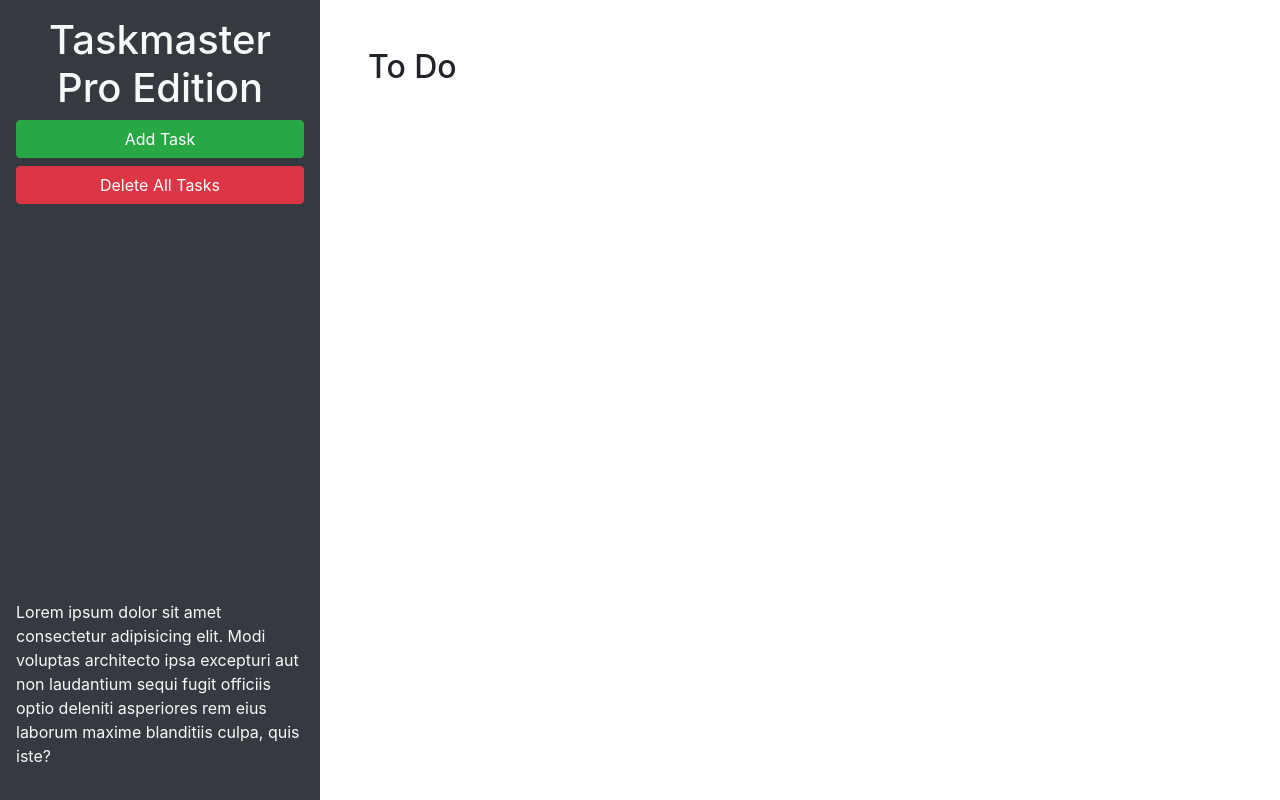
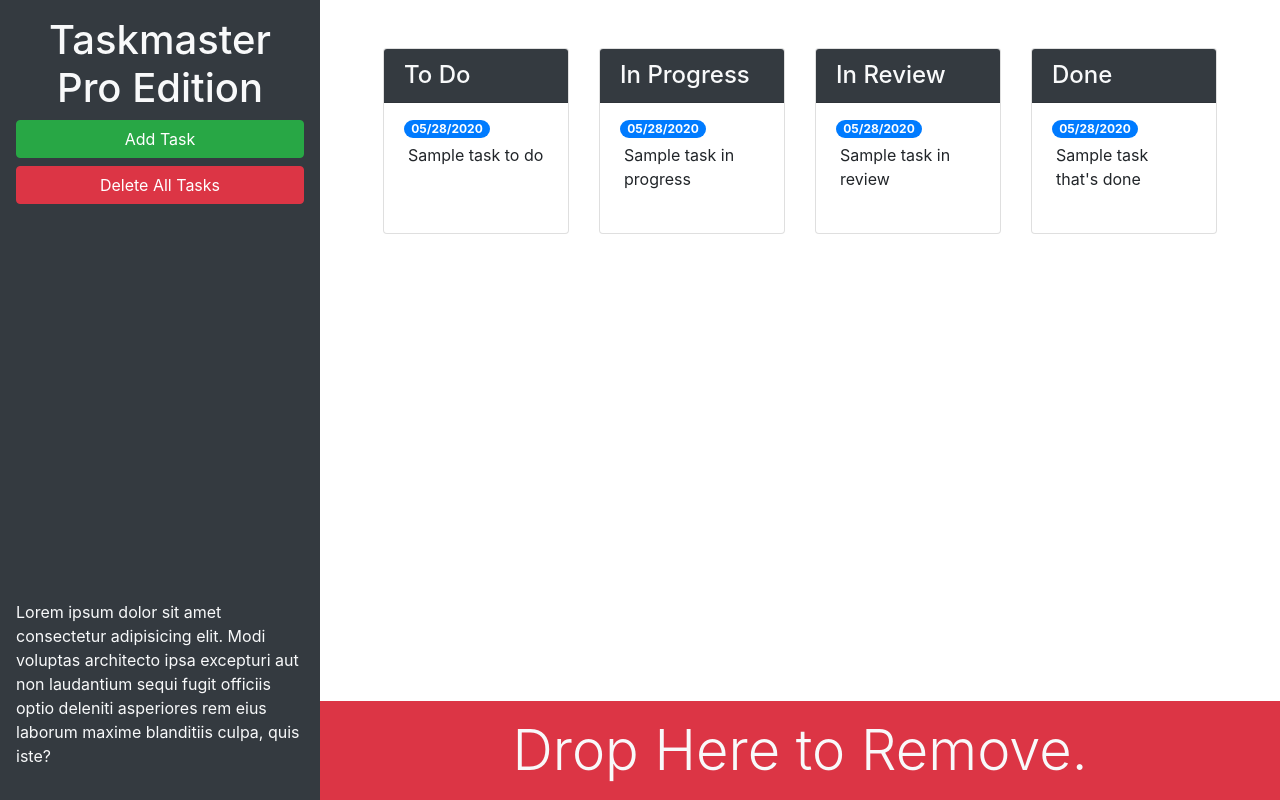
Before and after one commit to Clos86/taskmaster-pro, a plain HTML site: page index.html in a window 1280 px wide. Drawn offline with nearby package versions, Linux system fonts and the light colour scheme.

Commit message:
finished 5.2

```diff
--- a/index.html
+++ b/index.html
@@ -13,20 +13,83 @@
 <body>
 
   <div class="row min-vh-100 no-gutters">
-    <header class="col-12 col-lg-3 bg-dark text-light d-flex flex-column p-4 p-lg-3">
+    <header class="col-12 col-lg-3 bg-dark text-light sticky-top d-flex flex-column p-4 p-lg-3">
       <h1 class="text-center">Taskmaster Pro Edition</h1>
       <button id="create-task" class="btn btn-block btn-success" data-toggle="modal" data-target="#task-form-modal">Add
         Task</button>
       <button id="remove-tasks" class="btn btn-block btn-danger">Delete All Tasks</button>
-      <p class="mt-auto">Lorem ipsum dolor sit amet consectetur adipisicing elit. Modi voluptas architecto ipsa
+      <p class="mt-auto d-none d-lg-block">Lorem ipsum dolor sit amet consectetur adipisicing elit. Modi voluptas architecto ipsa
         excepturi aut non
         laudantium sequi fugit officiis optio deleniti asperiores rem eius laborum maxime blanditiis culpa, quis iste?
       </p>
     </header>
-    <main class="col-12 col-lg-9">
-      <div class="m-5">
-        <h2>To Do</h2>
-        <ul id="list-toDo" class="list-group"> </ul>
+    <main class="col-12 col-lg-9 d-flex flex-column">
+      <div class="m-5 row justify-content-around">
+        <!-- todo start -->
+        <div class="col-12 col-md-6 col-xl-3 mb-3">
+          <div class="card">
+            <h4 class="card-header bg-dark text-light">
+              To Do
+            </h4>
+            <ul id="list-toDo" class="list-group list-group-flush">
+              <li class="list-group-item">
+                <span class="badge badge-primary badge-pill">05/28/2020</span>
+                <p class="m-1">Sample task to do</p>
+              </li>
+            </ul>
+          </div>
+        </div>
+        <!-- todo end -->
+        <!-- in progress start -->
+        <div class="col-12 col-md-6 col-xl-3 mb-3">
+          <div class="card">
+            <h4 class="card-header bg-dark text-light">
+              In Progress
+            </h4>
+            <ul id="list-inProgress" class="list-group list-group-flush">
+              <li class="list-group-item">
+                <span class="badge badge-primary badge-pill">05/28/2020</span>
+                <p class="m-1">Sample task in progress</p>
+              </li>
+            </ul>
+          </div>
+        </div>
+        <!-- in progress end -->
+        <!-- in review start -->
+        <div class="col-12 col-md-6 col-xl-3 mb-3">
+          <div class="card">
+            <h4 class="card-header bg-dark text-light">
+              In Review
+            </h4>
+            <ul id="list-inReview" class="list-group list-group-flush">
+              <li class="list-group-item">
+                <span class="badge badge-primary badge-pill">05/28/2020</span>
+                <p class="m-1">Sample task in review</p>
+              </li>
+            </ul>
+          </div>
+        </div>
+        <!-- in review end -->
+        <!-- done start -->
+        <div class="col-12 col-md-6 col-xl-3 mb-3">
+          <div class="card">
+            <h4 class="card-header bg-dark text-light">
+              Done
+            </h4>
+            <ul id="list-done" class="list-group list-group-flush">
+              <li class="list-group-item">
+                <span class="badge badge-primary badge-pill">05/28/2020</span>
+                <p class="m-1">Sample task that's done</p>
+              </li>
+            </ul>
+          </div>
+        </div>
+        <!-- done end -->
+      </div>
+      <div id="trash" class="mt-auto">
+        <div class="w-100 bg-danger p-3 text-center text-light display-4">
+          Drop Here to Remove.
+        </div>
       </div>
     </main>
   </div>
@@ -46,11 +109,11 @@
           <form>
             <div class="form-group">
               <label for="modalTaskDescription">Task description</label>
-              <textarea id="modalTaskDescription" rows="3"></textarea>
+              <textarea id="modalTaskDescription" rows="3" class="form-control"></textarea>
             </div>
             <div class="form-group">
               <label for="modalDueDate">Due date</label>
-              <input type="text" id="modalDueDate" placeholder="mm/dd/yyyy" autocomplete="off" />
+              <input type="text" class="form-control" id="modalDueDate" placeholder="mm/dd/yyyy" autocomplete="off" />
             </div>
           </form>
         </div>
```
